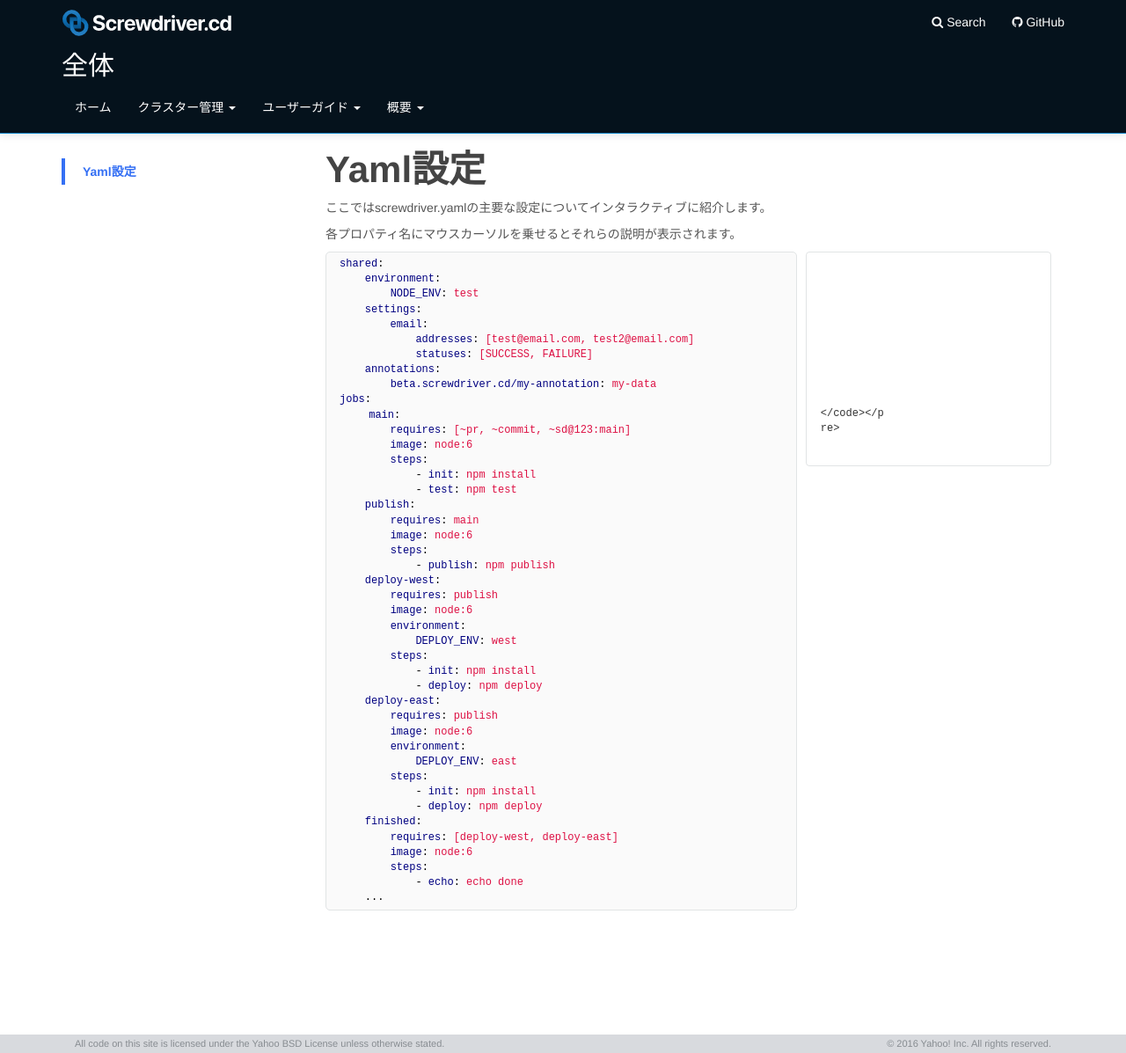
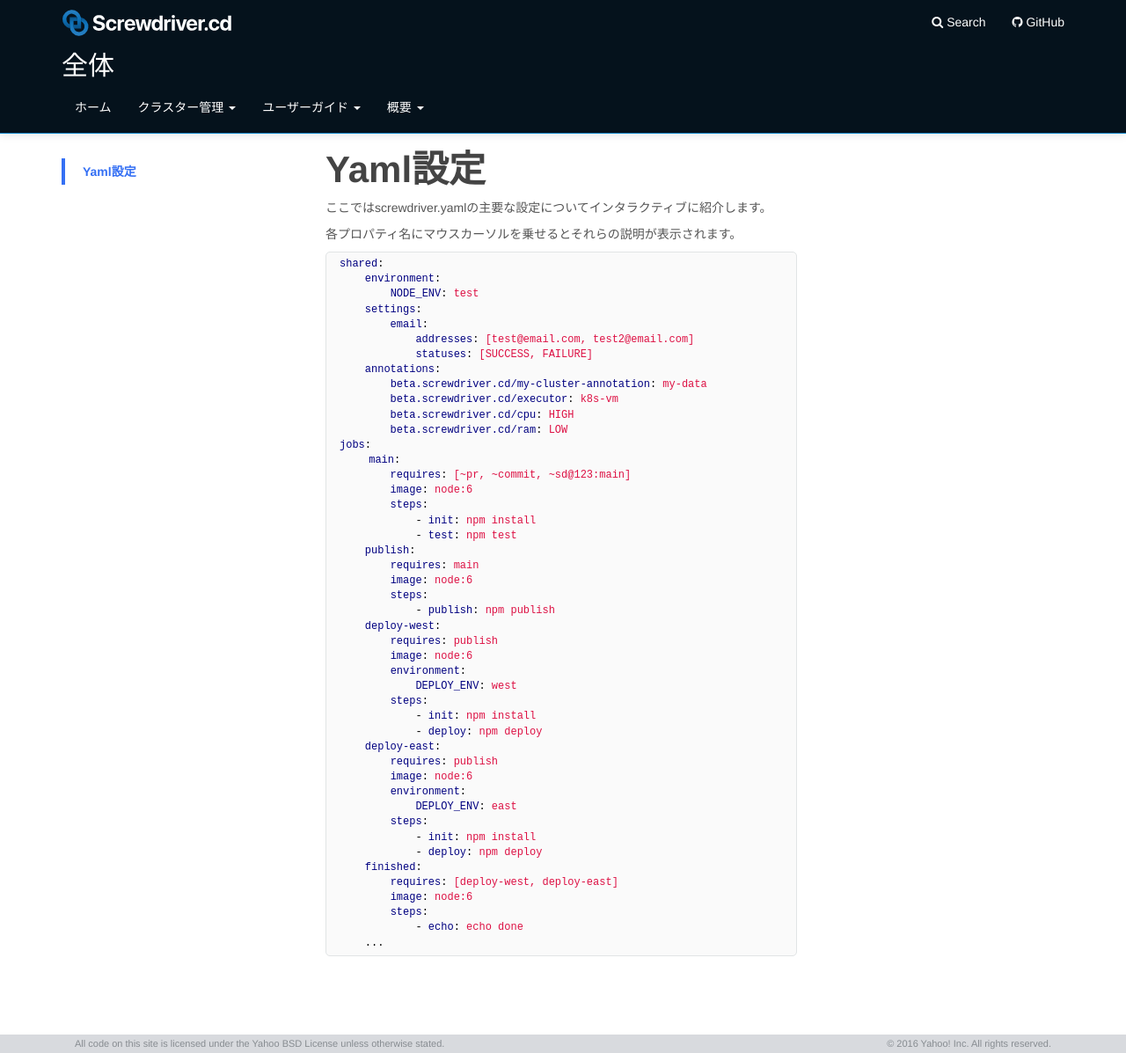
Before and after one commit to screwdriver-cd/guide, a Jekyll site: the page built from docs/ja/user-guide/configuration/index.md, in a window 1280 px wide and 1197 px high. Shown: the whole window at 88% size. Built offline with Jekyll 4.4.1, drawn with Linux system fonts in a browser that asks for light colours.

Commit message:
fix broken structure

```diff
--- a/docs/ja/user-guide/configuration/index.md
+++ b/docs/ja/user-guide/configuration/index.md
@@ -16,8 +16,6 @@ toc:
 各プロパティ名にマウスカーソルを乗せるとそれらの説明が表示されます。
 
 <div class="yaml-docs">
-</div>
-<div data-md-type="block_html">
 <pre class="example">
 <a href="#shared"><span class="key">shared</span>:</a>
     <a href="#environment"><span class="key">environment</span>:
@@ -27,7 +25,10 @@ toc:
     <span class="key">addresses</span>: <span class="value">[test@email.com, test2@email.com]</span>
     <span class="key">statuses</span>: <span class="value">[SUCCESS, FAILURE]</span></a>
     <a href="#annotations"><span class="key">annotations</span>:
-    <span class="key">beta.screwdriver.cd/my-annotation</span>: <span class="value">my-data</span></a>
+    <span class="key">beta.screwdriver.cd/my-cluster-annotation</span>: <span class="value">my-data</span></a>
+        <a href="#executor"><span class="key">beta.screwdriver.cd/executor</span>: <span class="value">k8s-vm</span></a>
+        <a href="#cpu"><span class="key">beta.screwdriver.cd/cpu</span>: <span class="value">HIGH</span></a>
+        <a href="#ram"><span class="key">beta.screwdriver.cd/ram</span>: <span class="value">LOW</span></a>
 <a href="#jobs"><span class="key">jobs</span>:</a>
       <span class="key">main</span>:
         <a href="#requires"><span class="key">requires</span>: <span class="value">[~pr, ~commit, ~sd@123:main]</span></a>
@@ -63,8 +64,7 @@ toc:
         - <span class="key">echo</span>: <span class="value">echo done</span></a>
     <a href="#jobs">...</a>
 </pre>
-</div>
-<pre data-md-type="block_code" data-md-language=""><code><div class="yaml-side">
+<div class="yaml-side">
     <div id="requires" class="hidden">
         <h4>Requires</h4>
         <p>ジョブ実行のトリガーとなる1つまたは複数のジョブの配列を設定します。"requires: ~pr"が設定されたジョブはプルリクエストイベントにより実行されます。"requires: ~commit"が設定されたジョブはプッシュイベントにより実行されます。"requires: ~sd@123:main"が設定されたジョブはパイプライン"123"の"main"ジョブの完了により実行されます。"requires: [deploy-west, deploy-east]"が設定されたジョブは"deploy-west"と"deploy-east"の両方のジョブの成功後に実行されます。"注意: ~ のジョブはOR条件で、~ なしのジョブはジョインの働きをします。"</p>
@@ -96,26 +96,22 @@ toc:
     <div id="ram" class="hidden">
         <h4>RAM annotation</h4>
         <p>`k8s-vm` Executor を利用する場合にVMに割り当てられるRAMを設定します。`LOW`はデフォルトで設定され、2GBのメモリが割り当てられ、`HIGH`は12GBのメモリが割り当てられます。</p>
-        <div id="email" class="hidden">
-            <h4>Email</h4>
-            <p>通知を送信するEmailアドレスと、通知を送信するステータスを設定します。</p>
-        </div>
-        <div id="jobs" class="hidden">
-            <h4>Jobs</h4>
-            <p>ビルドの挙動を定義するジョブのリストです。</p>
-        </div>
-        <div id="image" class="hidden">
-            <h4>Image</h4>
-            <p>ビルドで利用されるDockerイメージを指定します。ここでの設定は"docker pull"コマンドを利用する場合と同じものです。</p>
-        </div>
-        <div id="matrix" class="hidden">
-            <h4>Matrix</h4>
-            <p>image設定にテンプレートが利用されている場合、そのジョブのビルドが複数のイメージを利用して並列に実行されます。</p>
-        </div>
-        <div id="steps" class="hidden">
-            <h4>Steps</h4>
-            <p>コマンドラインで入力するように、ビルドで実行されるコマンドのリストを定義します。同じジョブ内では、環境変数はステップ間で受け渡されます。ステップの定義は全てのジョブに必須です。Screwdriverのステップとして予約語になっているため、ステップ名を'sd-'で始めることはできません。Screwdriverは'/bin/sh'をステップ実行のために使用するため、異なるターミナルやシェルを使用すると予期せぬ振る舞いをするかもしれません。</p>
-        </div>
     </div>
-</code></pre>
-<div data-md-type="block_html"></div>
+    <div id="email" class="hidden">
+        <h4>Email</h4>
+        <p>通知を送信するEmailアドレスと、通知を送信するステータスを設定します。</p>
+    </div>
+    <div id="jobs" class="hidden">
+        <h4>Jobs</h4>
+        <p>ビルドの挙動を定義するジョブのリストです。</p>
+    </div>
+    <div id="image" class="hidden">
+        <h4>Image</h4>
+        <p>ビルドで利用されるDockerイメージを指定します。ここでの設定は"docker pull"コマンドを利用する場合と同じものです。</p>
+    </div>
+    <div id="steps" class="hidden">
+        <h4>Steps</h4>
+        <p>コマンドラインで入力するように、ビルドで実行されるコマンドのリストを定義します。同じジョブ内では、環境変数はステップ間で受け渡されます。ステップの定義は全てのジョブに必須です。Screwdriverのステップとして予約語になっているため、ステップ名を'sd-'で始めることはできません。Screwdriverは'/bin/sh'をステップ実行のために使用するため、異なるターミナルやシェルを使用すると予期せぬ振る舞いをするかもしれません。</p>
+    </div>
+  </div>
+</div>
```
